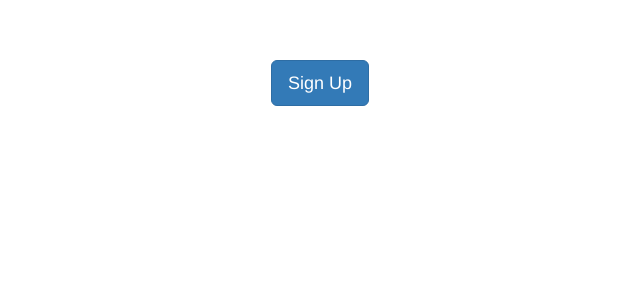
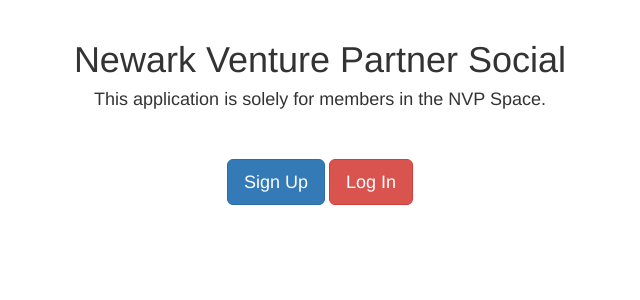
Before and after one commit to jhonatancruz/nvpApps, a Flask app: page / in a window 1280 px wide. Shown: the part 75-375 px from the top of the page, without its empty margins (320-960 px from the left). Run offline with Flask 2, Linux system fonts and the light colour scheme; some libraries are stand-ins or nearby versions.

Commit message:
landing page

```diff
--- a/socialNvp/templates/index.html
+++ b/socialNvp/templates/index.html
@@ -31,6 +31,15 @@
   float: right;
   margin: 0;
 }
+#header a{
+  text-decoration: none;
+  color: white;
+}
+#allbuttons form{
+  text-align: center;
+  display: inline-block;
+}
+
 </style>
 </head>
 <body>
@@ -39,19 +48,28 @@
     <!-- <div class="collapse navbar-collapse"> -->
       <!-- <img src="/static/nvpImage.png" alt="Nvp logo" height="50" width="50"> -->
       <img src="/static/nvpImage.png" alt="Nvp logo" height="50" width="50">
-      <h1 href="index.html">Social</h1>
+      <h1><a href="/" style="text-decoration: none">Social</a></h1>
 </div>
 </div>
-                <div class="container">
-                  <form class="form-group col-lg-14" action="SignUp.html" method="POST">
-                      <div class="row">
-                          <div class= "form-group col-lg-14">
-                        <br>
-                        <br>
-                        <center><button class="btn btn-lg btn-primary" type="submit">Sign Up</button></center>
-                      </div>
+<div class="container">
+<center><h1>Newark Venture Partner Social</h1></center>
+<center><h4>This application is solely for members in the NVP Space.</h4></center>
+</div>
+<br>
+<br>
+<div id="allbuttons">
+                  <center><form class="form-group col-lg-14" action="SignUp.html" method="POST">
+                      <div id="buttons">
+                        <center><button class="btn btn-lg btn-primary" type="submit">Sign Up</button>
+                      </div >
+                </form>
+                <form class="form-group col-lg-14" action="dashboard.html" method="POST">
+                    <div id="buttons">
+                      <center><button class="btn btn-lg btn-danger" type="submit">Log In</button>
                     </div>
-                </form>
+
+              </form></center>
+            </div>
             </div>
         </div>
       </div>
```
